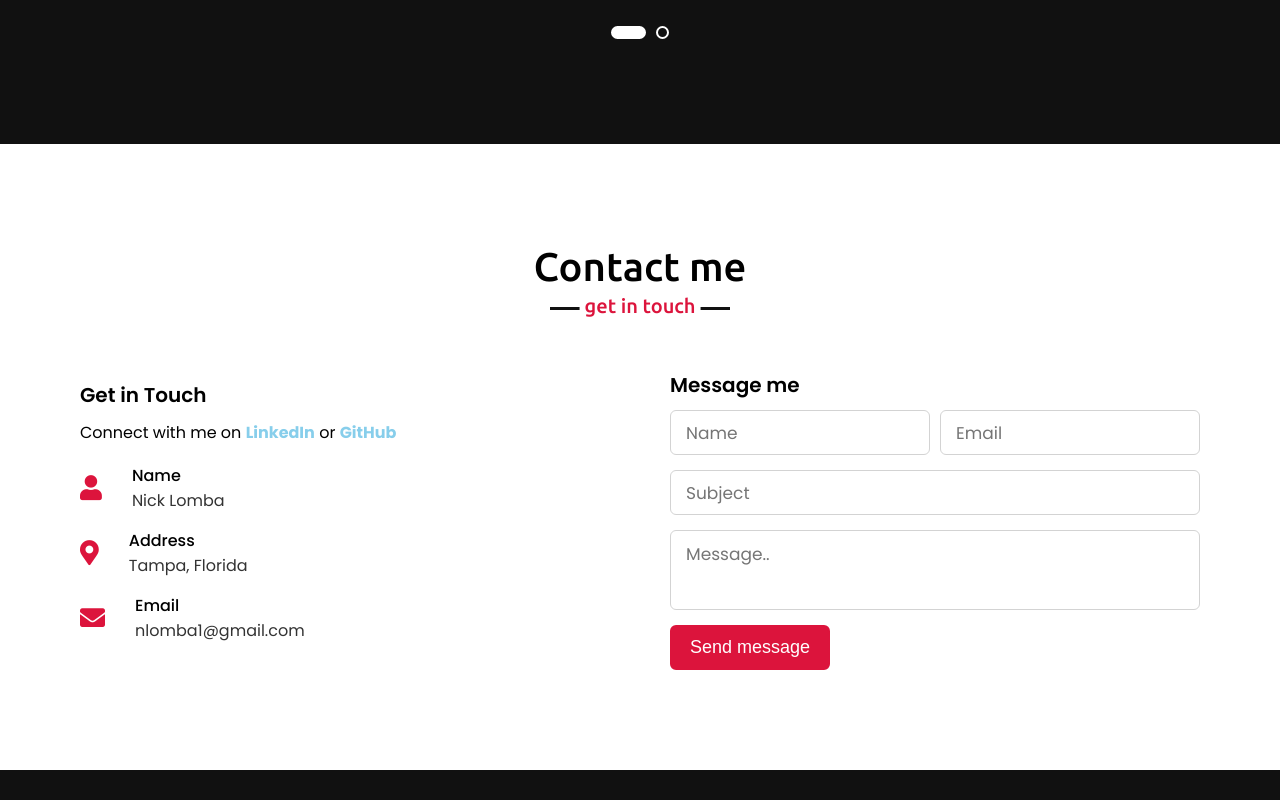
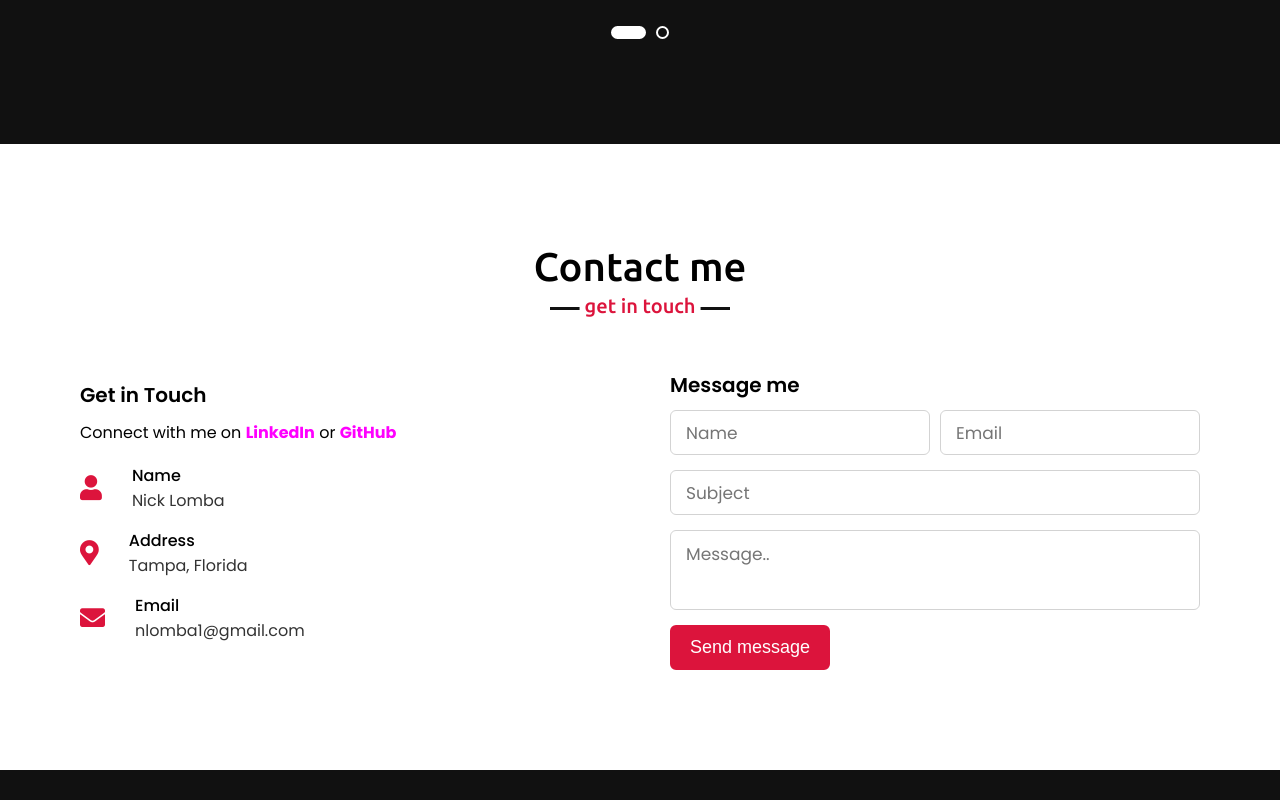
Before and after one commit to nlomba1Thinkful/Final-Portfolio, a plain HTML site: page index.html in a window 1280 px wide. Shown: the part 3590-4390 px from the top of the page. Drawn offline with nearby package versions, Linux system fonts and the light colour scheme.

```diff
--- a/index.html
+++ b/index.html
@@ -236,7 +236,7 @@
             <div class="contact-content">
                 <div class="column left">
                     <div class="text">Get in Touch</div>
-                    <p>Connect with me on <a href="https://linkedin.com/in/nick-lomba-the-developer">LinkedIn</a> or <a href="https://github.com/nlomba1thinkful">GitHub</a></p>
+                    <p>Connect with me on <a href="https://linkedin.com/in/nick-lomba-the-developer" class="c1">LinkedIn</a> or <a href="https://github.com/nlomba1thinkful" class="c1">GitHub</a></p>
                     <div class="icons">
                         <div class="row">
                             <i class="fas fa-user"></i>
--- a/style.css
+++ b/style.css
@@ -406,6 +406,12 @@ a {
 a:hover {
   color: magenta;
 }
+.c1 {
+  color: magenta;
+}
+.c1:hover {
+    color:skyblue;
+}
 .teams .carousel .card:hover {
   background: grey;
 }
```
